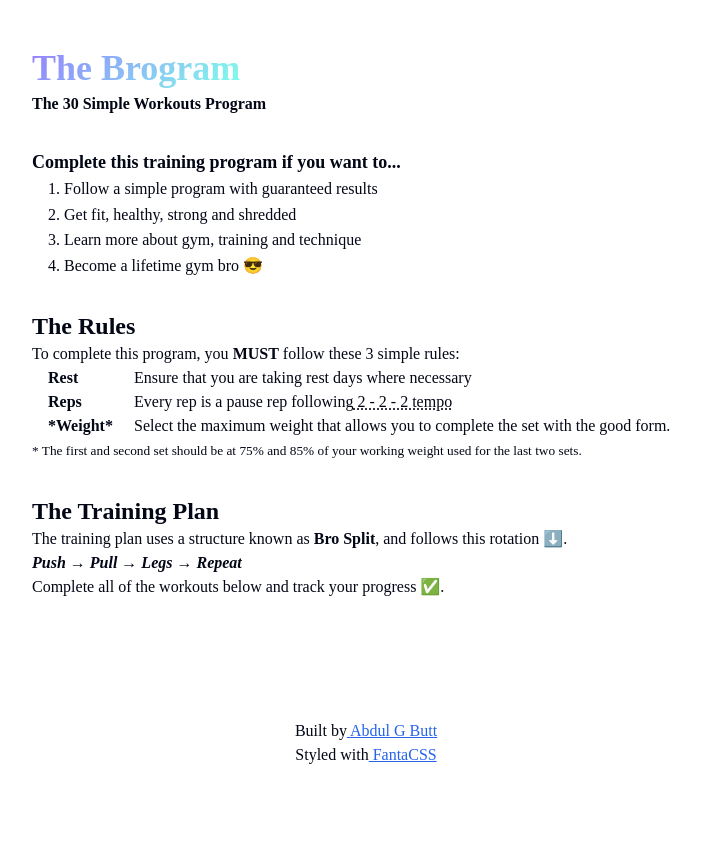
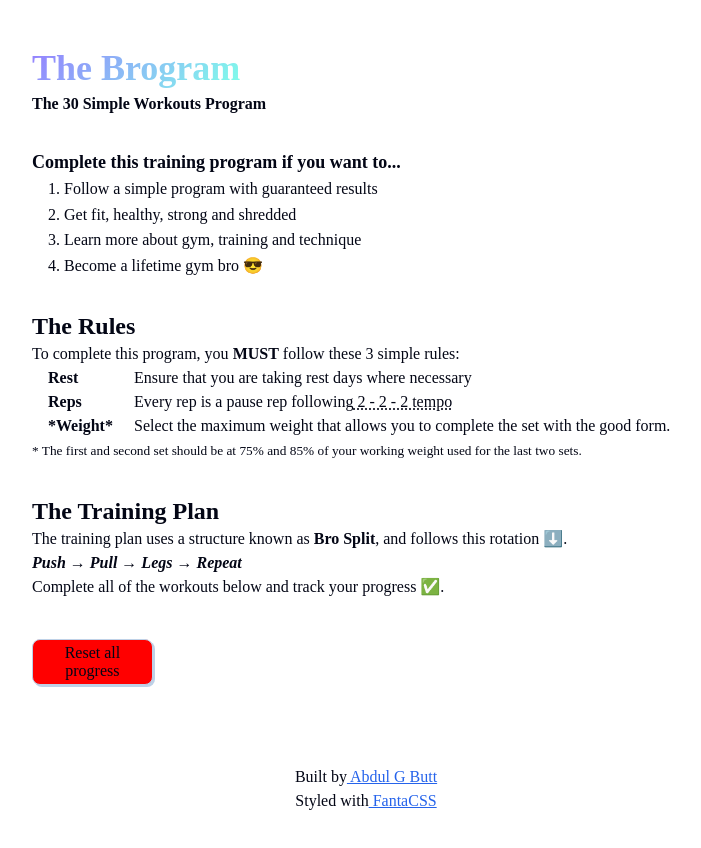
Before and after one commit to AGButt04/The-Brogram, a React (Vite) app: page / in a window 1280 px wide. Shown: the top 848 px of the page, without its empty margins (274-975 px from the left). Built offline with nearby package versions, Linux system fonts and the light colour scheme; a web font is replaced by a local one.

Commit message:
Added reset button to reset all progress

```diff
--- a/src/components/Grid.jsx
+++ b/src/components/Grid.jsx
@@ -30,6 +30,15 @@ function Grid() {
         const newObj = {...data};
         newObj.isComplete = true;
         handleSave(index, newObj);
+    }
+
+    function handleResetProgress() {
+        const shouldReset = window.confirm("Are you sure you want to reset everything?");
+        if (!shouldReset) return;
+
+        localStorage.removeItem("brogram");
+        setSavedWorkouts({});
+        setSelectedWorkout(null);
     }
 
     // Reading the stored data back in.
@@ -112,6 +121,7 @@ function Grid() {
     return (
         <div className="training-plan-grid">
             {mapping()}
+            <button className="reset-btn" onClick={handleResetProgress}>Reset all progress</button>
         </div>
     );
 }
```
